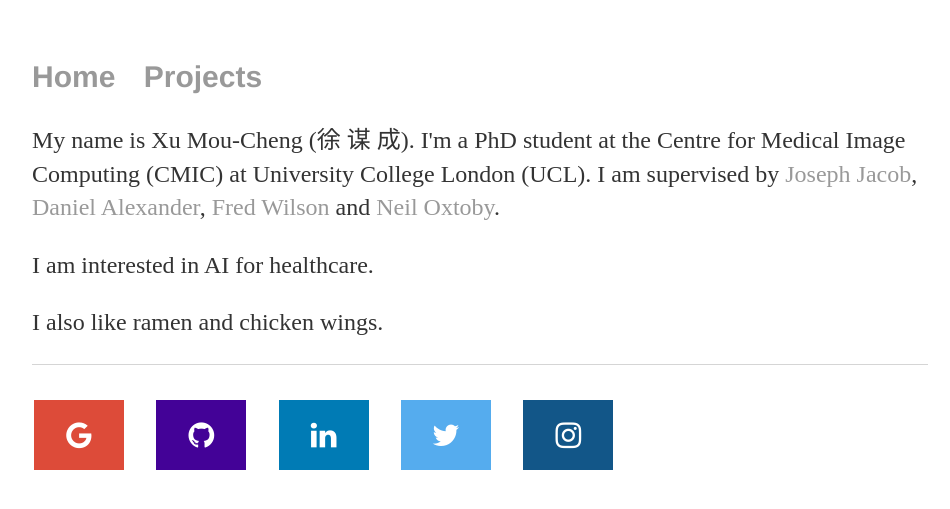
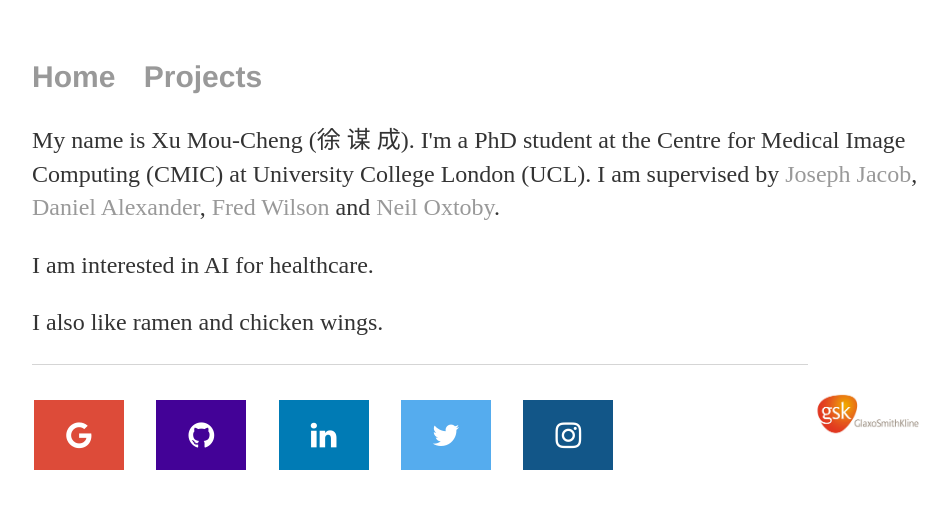
Before and after one commit to moucheng2017/mouchengxu.github.io, a Jekyll site: the page built from index.html, in a window 1280 px wide. Shown: the top 509 px of the page, without its empty margins (160-1110 px from the left). Built offline with Jekyll 4.4.1, drawn with Linux system fonts in a browser that asks for light colours.

Commit message:
Update index.html

```diff
--- a/index.html
+++ b/index.html
@@ -11,4 +11,6 @@ title: Mou-Cheng Xu
 		<a href="https://scholar.google.com/citations?user=uWfRPHEAAAAJ&hl=en">Neil Oxtoby</a>.</p>
 	<p>I am interested in AI for healthcare.</p>
 	<p>I also like ramen and chicken wings.</p>
+
+	<img src="gsk.png" alt="gsk logo" width="120" height="100" style="vertical-align:bottom; float:right">
 </div><!-- /.blurb -->
```
